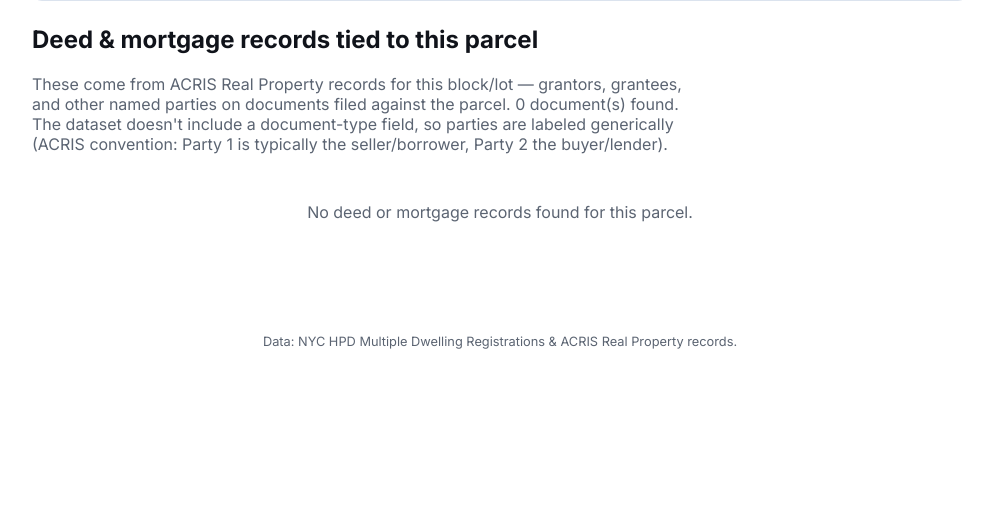
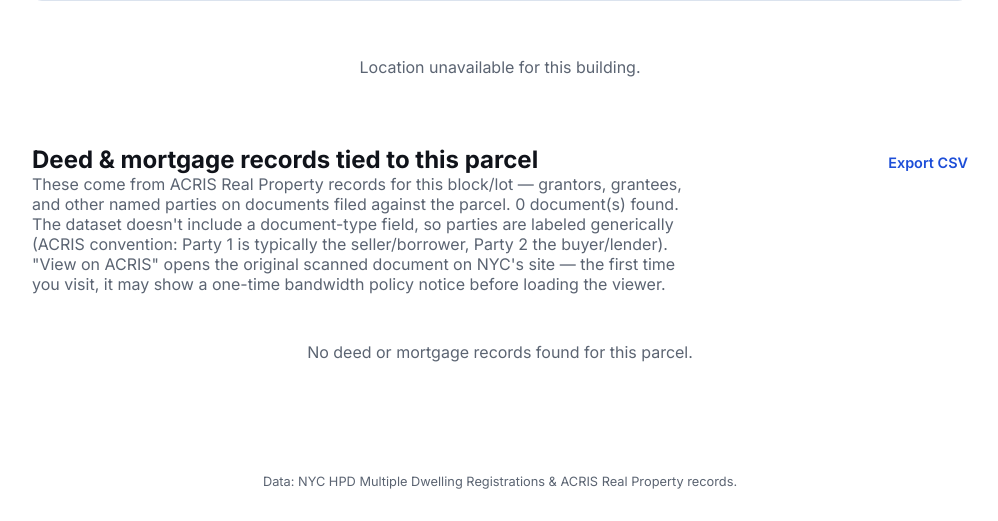
Before and after one commit to hgorledeenn/final_project, a Flask app: template templates/building_detail.html in a window 1280 px wide. Shown: the part 314-835 px from the top of the page, without its empty margins (140-1138 px from the left). Before the commit the page ends 663 px from the top, so only its background shows below. Run offline with Flask 3, Linux system fonts and the light colour scheme; the template is opened without the code that fills it, so the values that code supplies are empty; parts of the project's set-up code (start-up, migrations or seed data) failed here and were passed over.

Commit message:
did more work

```diff
--- a/app.py
+++ b/app.py
@@ -1,5 +1,7 @@
+import io
+
 import pandas as pd
-from flask import Flask, abort, render_template, request
+from flask import Flask, Response, abort, render_template, request
 
 from data_prep import build_people, load_data
 
@@ -7,9 +9,30 @@ app = Flask(__name__)
 BUILDINGS, PARTIES = load_data()
 PEOPLE = build_people(BUILDINGS, PARTIES)
 
+ACRIS_DOCUMENT_URL = "https://a836-acris.nyc.gov/DS/DocumentSearch/DocumentImageView?doc_id={}"
+
 
 def _sorted_options(series):
     return sorted(series.dropna().unique().tolist())
+
+
+def _wants_csv():
+    return request.args.get("export") == "csv"
+
+
+def _csv_response(df, column_labels, filename):
+    buffer = io.StringIO()
+    df[list(column_labels.keys())].rename(columns=column_labels).to_csv(buffer, index=False)
+    return Response(
+        buffer.getvalue(),
+        mimetype="text/csv",
+        headers={"Content-Disposition": f'attachment; filename="{filename}"'},
+    )
+
+
+@app.template_global()
+def acris_url(document_id):
+    return ACRIS_DOCUMENT_URL.format(document_id)
 
 
 @app.route("/")
@@ -52,6 +75,27 @@ def buildings_list():
         rows = rows[rows["property_type_label"] == property_type]
     if search:
         rows = rows[rows["building_address"].str.lower().str.contains(search, na=False)]
+
+    if _wants_csv():
+        return _csv_response(
+            rows,
+            {
+                "buildingid": "Building ID",
+                "building_address": "Address",
+                "owner_display": "Registered Owner",
+                "owner_group": "Institution",
+                "boro_label": "Borough",
+                "property_type_label": "Property Type",
+                "property_type": "Property Type Code",
+                "block": "Block",
+                "lot": "Lot",
+                "bin": "BIN",
+                "building_zip": "ZIP",
+                "lat": "Latitude",
+                "lon": "Longitude",
+            },
+            "buildings.csv",
+        )
 
     return render_template(
         "buildings.html",
@@ -119,6 +163,20 @@ def people_list():
     if multi_only:
         rows = rows[rows["owner_count"] > 1]
 
+    if _wants_csv():
+        return _csv_response(
+            rows,
+            {
+                "person_id": "Person ID",
+                "name": "Name",
+                "owners_display": "Institution(s)",
+                "properties": "Properties",
+                "documents": "Documents",
+                "roles_display": "Role(s)",
+            },
+            "people.csv",
+        )
+
     result_count = len(rows)
     display_limit = 500
     rows = rows.head(display_limit)
@@ -148,6 +206,23 @@ def person_detail(person_id):
         on="buildingid",
         how="left",
     )
+
+    if _wants_csv():
+        export_df = related[
+            ["document_id", "recorded_date", "party_type_label", "building_address", "owner_display", "boro_label"]
+        ].drop_duplicates().sort_values("recorded_date", ascending=False, na_position="last")
+        return _csv_response(
+            export_df,
+            {
+                "recorded_date": "Recorded Date",
+                "document_id": "Document ID",
+                "party_type_label": "Role",
+                "building_address": "Property Address",
+                "owner_display": "Registered Owner",
+                "boro_label": "Borough",
+            },
+            f"person_{person_id}_documents.csv",
+        )
 
     properties = []
     for building_id, group in related.groupby("buildingid", sort=False):
@@ -179,6 +254,28 @@ def building_detail(building_id):
     building = building_rows.iloc[0].to_dict()
 
     related = PARTIES[PARTIES["buildingid"] == building_id]
+
+    if _wants_csv():
+        export_df = related.sort_values(
+            ["recorded_date", "party_type"], ascending=[False, True], na_position="last"
+        )
+        return _csv_response(
+            export_df,
+            {
+                "recorded_date": "Recorded Date",
+                "document_id": "Document ID",
+                "party_type_label": "Role",
+                "name": "Name",
+                "address_1": "Address 1",
+                "address_2": "Address 2",
+                "city": "City",
+                "state": "State",
+                "zip": "ZIP",
+                "country": "Country",
+            },
+            f"building_{building_id}_documents.csv",
+        )
+
     documents = []
     for document_id, group in related.groupby("document_id", sort=False):
         recorded_date = group["recorded_date"].iloc[0]
--- a/static/style.css
+++ b/static/style.css
@@ -155,6 +155,37 @@ h1 { margin-bottom: 0.25rem; }
 
 .filters button:hover { background: var(--accent-dark); }
 
+.filters button.export-btn {
+  background: transparent;
+  color: var(--accent);
+  border: 1px solid var(--accent);
+}
+
+.filters button.export-btn:hover {
+  background: var(--surface);
+  color: var(--accent-dark);
+  border-color: var(--accent-dark);
+}
+
+.section-header {
+  display: flex;
+  align-items: baseline;
+  justify-content: space-between;
+  gap: 1rem;
+}
+
+.section-header h2 { margin-bottom: 0; }
+
+.export-link {
+  color: var(--accent);
+  text-decoration: none;
+  font-weight: 600;
+  font-size: 0.9rem;
+  white-space: nowrap;
+}
+
+.export-link:hover { text-decoration: underline; }
+
 .checkbox-label {
   display: inline-flex;
   align-items: center;
@@ -257,6 +288,8 @@ td a:hover { text-decoration: underline; }
 
 .doc-header {
   display: flex;
+  align-items: center;
+  gap: 1rem;
   justify-content: space-between;
   padding: 0.7rem 1rem;
   background: #eaf0fb;
@@ -265,6 +298,13 @@ td a:hover { text-decoration: underline; }
 
 .doc-id { font-weight: 600; }
 .doc-date { color: var(--muted); }
+.doc-link {
+  color: var(--accent);
+  text-decoration: none;
+  font-weight: 600;
+  white-space: nowrap;
+}
+.doc-link:hover { text-decoration: underline; }
 
 .party-table { font-size: 0.88rem; }
 
@@ -298,6 +338,15 @@ td a:hover { text-decoration: underline; }
   border: 1px solid var(--border);
 }
 
+.locator-map {
+  width: 240px;
+  height: 240px;
+  border-radius: 10px;
+  border: 1px solid var(--border);
+  margin: 1rem 0 1.5rem;
+  cursor: default;
+}
+
 .leaflet-popup-content {
   font-family: inherit;
   line-height: 1.5;
--- a/templates/building_detail.html
+++ b/templates/building_detail.html
@@ -1,5 +1,8 @@
 {% extends "base.html" %}
 {% block title %}{{ building.building_address }} - Who Owns This Block{% endblock %}
+{% block head_extra %}
+<link rel="stylesheet" href="{{ url_for('static', filename='leaflet/leaflet.css') }}">
+{% endblock %}
 {% block content %}
 
 <p><a href="{{ url_for('buildings_list') }}">&larr; Back to all buildings</a></p>
@@ -15,13 +18,59 @@
   <div><span class="k">ZIP</span><span class="v">{{ building.building_zip or "—" }}</span></div>
 </section>
 
-<h2>Deed &amp; mortgage records tied to this parcel</h2>
+{% if building.lat and building.lon %}
+<div id="locatorMap" class="locator-map"></div>
+<script src="{{ url_for('static', filename='leaflet/leaflet.js') }}"></script>
+<script>
+  const locatorMap = L.map('locatorMap', {
+    zoomControl: false,
+    dragging: false,
+    touchZoom: false,
+    doubleClickZoom: false,
+    scrollWheelZoom: false,
+    boxZoom: false,
+    keyboard: false,
+    tap: false,
+  });
+
+  L.tileLayer('https://{s}.basemaps.cartocdn.com/light_all/{z}/{x}/{y}{r}.png', {
+    attribution: '&copy; <a href="https://www.openstreetmap.org/copyright">OpenStreetMap</a> contributors &copy; <a href="https://carto.com/attributions">CARTO</a>',
+    subdomains: 'abcd',
+    maxZoom: 19,
+  }).addTo(locatorMap);
+
+  // Fixed bounds covering all five boroughs, so every building shows in the
+  // same citywide context rather than a per-building zoom level.
+  locatorMap.fitBounds([
+    [40.49, -74.26],
+    [40.92, -73.70],
+  ]);
+
+  L.circleMarker([{{ building.lat }}, {{ building.lon }}], {
+    radius: 7,
+    color: '#ffffff',
+    weight: 2,
+    fillColor: '{{ building.marker_color }}',
+    fillOpacity: 0.9,
+  }).addTo(locatorMap);
+</script>
+{% else %}
+<p class="empty">Location unavailable for this building.</p>
+{% endif %}
+
+<div class="section-header">
+  <h2>Deed &amp; mortgage records tied to this parcel</h2>
+  <a class="export-link" href="{{ url_for('building_detail', building_id=building.buildingid, export='csv') }}">Export CSV</a>
+</div>
 <p class="subtitle">
   These come from ACRIS Real Property records for this block/lot — grantors,
   grantees, and other named parties on documents filed against the parcel.
   {{ documents | length }} document(s) found. The dataset doesn't include a
   document-type field, so parties are labeled generically (ACRIS convention:
   Party 1 is typically the seller/borrower, Party 2 the buyer/lender).
+  "View on ACRIS" opens the original scanned document on NYC's site &mdash;
+  the first time you visit, it may show a one-time bandwidth policy notice
+  before loading the viewer.
 </p>
 
 {% for doc in documents %}
@@ -29,6 +78,7 @@
   <div class="doc-header">
     <span class="doc-id">Document {{ doc.document_id }}</span>
     <span class="doc-date">{{ doc.recorded_date or "date unknown" }}</span>
+    <a class="doc-link" href="{{ acris_url(doc.document_id) }}" target="_blank" rel="noopener">View on ACRIS &rarr;</a>
   </div>
   <table class="party-table">
     <thead>
--- a/templates/buildings.html
+++ b/templates/buildings.html
@@ -30,6 +30,7 @@
   </select>
 
   <button type="submit">Apply</button>
+  <button type="submit" name="export" value="csv" class="export-btn">Export CSV</button>
   <a class="reset" href="{{ url_for('buildings_list') }}">Reset</a>
 </form>
 
--- a/templates/people.html
+++ b/templates/people.html
@@ -26,12 +26,13 @@
   </label>
 
   <button type="submit">Apply</button>
+  <button type="submit" name="export" value="csv" class="export-btn">Export CSV</button>
   <a class="reset" href="{{ url_for('people_list') }}">Reset</a>
 </form>
 
 <p class="result-count">
   Showing {{ shown_count }} of {{ result_count }} matching people/entities
-  {% if result_count > shown_count %}(top {{ shown_count }} by property count &mdash; refine your search to see more){% endif %}
+  {% if result_count > shown_count %}(top {{ shown_count }} by property count &mdash; refine your search to see more; CSV export includes all {{ result_count }} matches){% endif %}
   &mdash; {{ total_count }} total in the dataset.
 </p>
 
```
Also changed, not shown: templates/map.html (+26 -0 lines), templates/person_detail.html (+6 -1 lines), .claude/settings.local.json, 1 other file.
